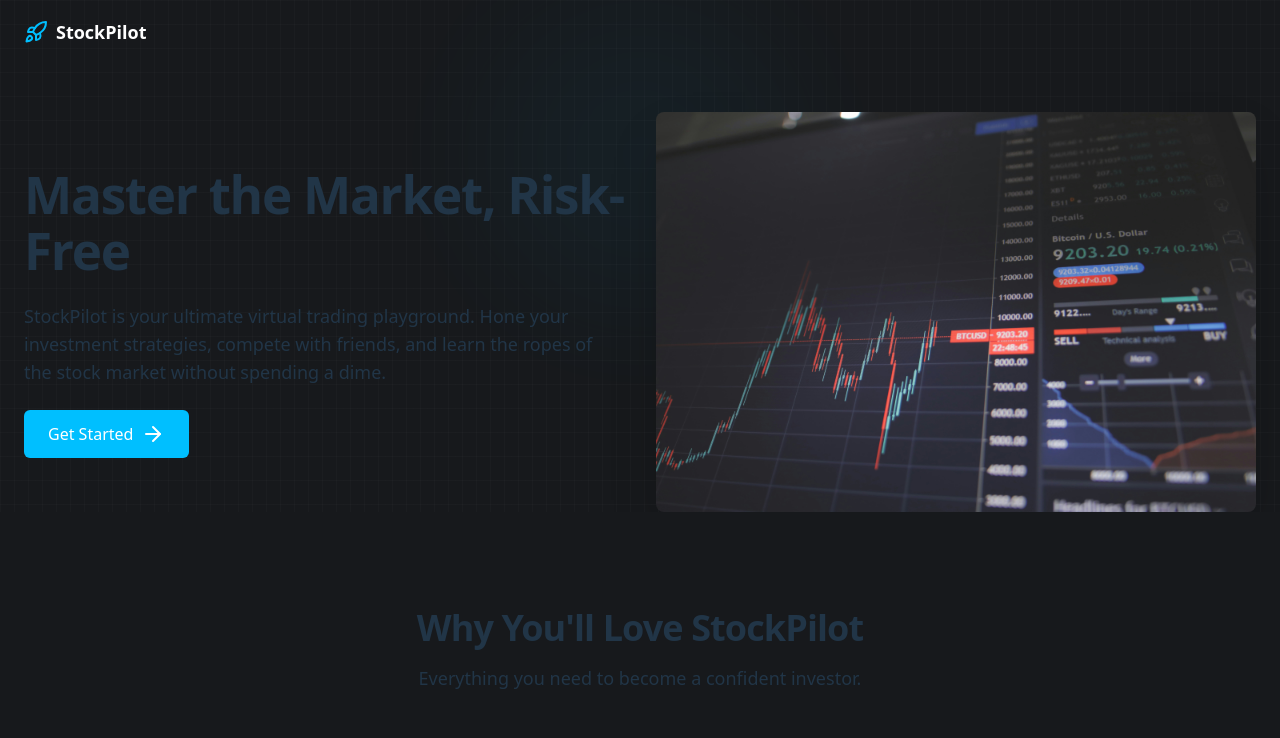
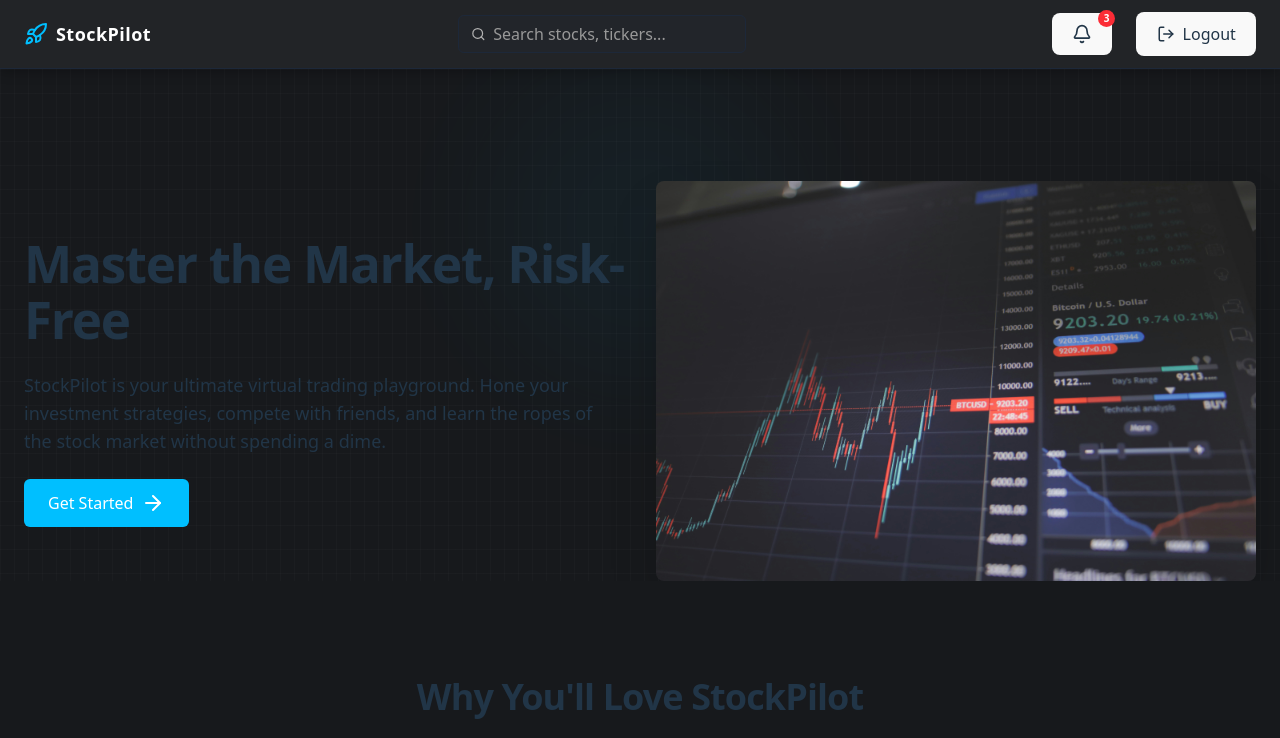
Before and after one commit to soumikadevarakonda/StockPilot, a React (Vite) app: page / in a window 1280 px wide. Shown: the top 738 px of the page. Built offline with nearby package versions, Linux system fonts and the light colour scheme.

Commit message:
Navbar Fix

```diff
--- a/src/components/Navbar.jsx
+++ b/src/components/Navbar.jsx
@@ -1,5 +1,6 @@
 import { useNavigate } from "react-router-dom";
 import { FiLogOut } from "react-icons/fi";
+import { Bell, Search } from "lucide-react";
 
 export default function Navbar() {
   const navigate = useNavigate();
@@ -10,14 +11,44 @@ export default function Navbar() {
   };
 
   return (
-    <nav className="flex items-center justify-between bg-blue-600 px-6 py-4 text-white shadow-lg">
-      <h1 className="text-xl font-bold tracking-wide">📊 StockPilot</h1>
-      <button
-        onClick={handleLogout}
-        className="flex items-center gap-2 bg-blue-500 px-3 py-2 rounded-md hover:bg-blue-700 transition"
-      >
-        <FiLogOut size={18} /> Logout
-      </button>
+    <nav className="sticky top-0 z-50 bg-[hsl(220,10%,10%)] border-b border-[hsl(217,32%,17%)] px-6 py-3 flex items-center justify-between shadow-[0_2px_10px_rgba(0,0,0,0.3)]">
+
+      {/* Left: Logo */}
+      <div className="flex items-center gap-2 cursor-pointer select-none">
+        <span className="text-primary text-2xl">📊</span>
+        <h1 className="text-lg font-semibold tracking-wide text-[hsl(var(--emphasis))]">
+          StockPilot
+        </h1>
+      </div>
+
+      {/* Middle: Search (optional, for tickers) */}
+      <div className="hidden sm:flex items-center bg-[hsl(220,10%,15%)] border border-[hsl(217,32%,17%)] rounded-md px-3 py-1.5 text-sm w-72">
+        <Search size={16} className="text-[hsl(0,0%,70%)] mr-2" />
+        <input
+          type="text"
+          placeholder="Search stocks, tickers..."
+          className="bg-transparent outline-none text-[hsl(var(--foreground))] w-full placeholder-[hsl(0,0%,60%)]"
+        />
+      </div>
+
+      {/* Right: Icons */}
+      <div className="flex items-center gap-6">
+        {/* Notifications */}
+        <button className="relative hover:text-primary transition">
+          <Bell size={20} />
+          <span className="absolute -top-1 -right-1 bg-red-500 text-[10px] rounded-full px-1.5 py-[1px] text-white font-semibold">
+            3
+          </span>
+        </button>
+
+        {/* Logout */}
+        <button
+          onClick={handleLogout}
+          className="flex items-center gap-2 text-sm font-medium text-[hsl(var(--foreground))] hover:text-primary transition"
+        >
+          <FiLogOut size={18} /> Logout
+        </button>
+      </div>
     </nav>
   );
 }
--- a/src/components/landing/Header.jsx
+++ b/src/components/landing/Header.jsx
@@ -1,35 +1,59 @@
-import React, { useState, useEffect } from "react";
+import { useNavigate } from "react-router-dom";
+import { Rocket, Bell, Search } from "lucide-react";
+import { FiLogOut } from "react-icons/fi";
 import { motion } from "framer-motion";
-import { Rocket } from "lucide-react";
 
-export default function Header() {
-  const [isScrolled, setIsScrolled] = useState(false);
+export default function Navbar() {
+  const navigate = useNavigate();
 
-  useEffect(() => {
-    const handleScroll = () => {
-      setIsScrolled(window.scrollY > 10);
-    };
-    window.addEventListener("scroll", handleScroll);
-    return () => window.removeEventListener("scroll", handleScroll);
-  }, []);
+  const handleLogout = () => {
+    localStorage.removeItem("token");
+    navigate("/");
+  };
 
   return (
-    <motion.header
-      className={`fixed top-0 left-0 right-0 z-50 transition-all ${
-        isScrolled
-          ? "bg-background/80 backdrop-blur-sm shadow-md"
-          : "bg-transparent"
-      }`}
-      initial={{ y: -100 }}
-      animate={{ y: 0 }}
+    <motion.nav
+      className="sticky top-0 z-50 bg-[hsl(220,10%,10%)]/95 backdrop-blur-sm border-b border-[hsl(217,32%,17%)] px-6 py-3 shadow-[0_2px_12px_rgba(0,0,0,0.3)] flex items-center justify-between"
+      initial={{ y: -60, opacity: 0 }}
+      animate={{ y: 0, opacity: 1 }}
       transition={{ duration: 0.5 }}
     >
-      <div className="container mx-auto flex h-16 items-center justify-between px-4 md:px-6">
-        <a href="/" className="flex items-center gap-2">
-          <Rocket className="h-6 w-6 text-primary" />
-          <span className="text-[hsl(var(--emphasis))] text-lg font-semibold">StockPilot</span>
-        </a>
+      {/* Left: Logo (same as landing header) */}
+      <div className="flex items-center gap-2 select-none cursor-pointer">
+        <Rocket className="h-6 w-6 text-primary" />
+        <span className="text-[hsl(var(--emphasis))] text-lg font-semibold tracking-wide">
+          StockPilot
+        </span>
       </div>
-    </motion.header>
+
+      {/* Center: Search bar (optional) */}
+      <div className="hidden sm:flex items-center bg-[hsl(220,10%,15%)] border border-[hsl(217,32%,17%)] rounded-md px-3 py-1.5 w-72">
+        <Search size={16} className="text-[hsl(0,0%,70%)] mr-2" />
+        <input
+          type="text"
+          placeholder="Search stocks, tickers..."
+          className="bg-transparent outline-none text-[hsl(var(--foreground))] w-full placeholder-[hsl(0,0%,60%)]"
+        />
+      </div>
+
+      {/* Right: Actions */}
+      <div className="flex items-center gap-6">
+        {/* Notifications */}
+        <button className="relative hover:text-primary transition">
+          <Bell size={20} />
+          <span className="absolute -top-1 -right-1 bg-red-500 text-[10px] rounded-full px-1.5 py-[1px] text-white font-semibold">
+            3
+          </span>
+        </button>
+
+        {/* Logout */}
+        <button
+          onClick={handleLogout}
+          className="flex items-center gap-2 text-sm font-medium text-[hsl(var(--foreground))] hover:text-primary transition"
+        >
+          <FiLogOut size={18} /> Logout
+        </button>
+      </div>
+    </motion.nav>
   );
 }
```
